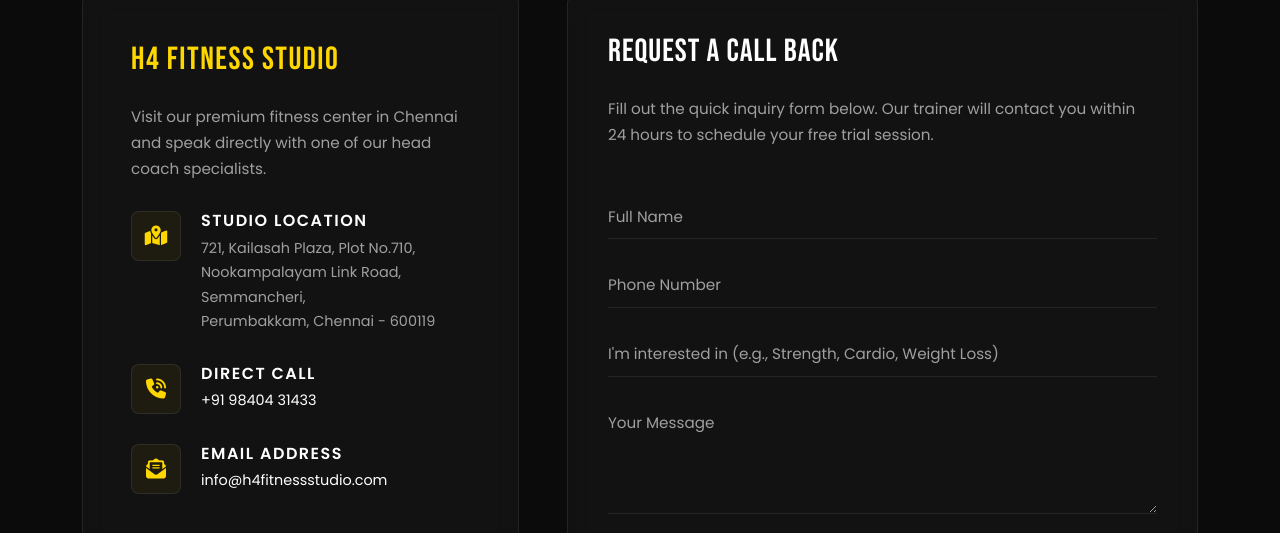
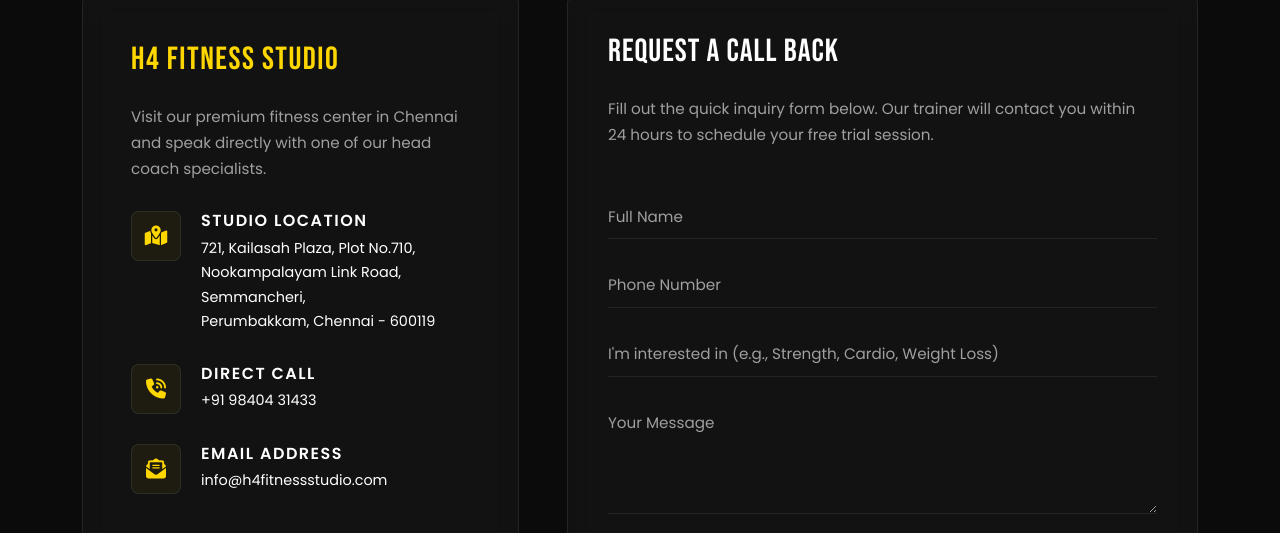
Before and after one commit to dhanushramadoss279-gif/H4-FItness-Studio, a plain HTML site: page index.html in a window 1280 px wide. Shown: the part 8059-8592 px from the top of the page. Drawn offline with nearby package versions, Linux system fonts and the light colour scheme.

Commit message:
Add files via upload

```diff
--- a/index.html
+++ b/index.html
@@ -709,7 +709,11 @@
                   </div>
                   <div class="contact-info-text">
                     <h4>Studio Location</h4>
-                    <p>721, Kailasah Plaza, Plot No.710,<br>Nookampalayam Link Road, Semmancheri,<br>Perumbakkam, Chennai - 600119</p>
+                    <p>
+                      <a href="https://www.google.com/maps/place/H4+Fitness+Studio+-+Semmancheri/@12.8792674,80.2093522,17z/data=!4m14!1m7!3m6!1s0x3a525ba6b8c387b9:0xa0f6faaed7eadef4!2sH4+Fitness+Studio+-+Semmancheri!8m2!3d12.8792622!4d80.2119271!16s%2Fg%2F11ydmjrbsn!3m5!1s0x3a525ba6b8c387b9:0xa0f6faaed7eadef4!8m2!3d12.8792622!4d80.2119271!16s%2Fg%2F11ydmjrbsn?hl=en&entry=ttu&g_ep=EgoyMDI2MDYyOS4wIKXMDSoASAFQAw%3D%3D" target="_blank" rel="noopener noreferrer" class="text-white text-decoration-none">
+                        721, Kailasah Plaza, Plot No.710,<br>Nookampalayam Link Road, Semmancheri,<br>Perumbakkam, Chennai - 600119
+                      </a>
+                    </p>
                   </div>
                 </li>
 
@@ -739,7 +743,7 @@
 
             <!-- Styled Map container -->
             <div class="map-container">
-              <iframe src="https://www.google.com/maps/place/H4+Fitness+Studio+-+Semmancheri/@12.8792674,80.2093522,17z/data=!3m1!4b1!4m6!3m5!1s0x3a525ba6b8c387b9:0xa0f6faaed7eadef4!8m2!3d12.8792622!4d80.2119271!16s%2Fg%2F11ydmjrbsn?hl=en&entry=ttu&g_ep=EgoyMDI2MDYyOS4wIKXMDSoASAFQAw%3D%3D"></iframe>
+              <iframe src="https://www.google.com/maps/embed?pb=!1m18!1m12!1m3!1d3889.9242940251765!2d80.20935221535456!3d12.8792674!2m3!1f0!2f0!3f0!3m2!1i1024!2i768!4f13.1!3m3!1m2!1s0x3a525ba6b8c387b9%3A0xa0f6faaed7eadef4!2sH4%20Fitness%20Studio%20-%20Semmancheri!5e0!3m2!1sen!2sin!4v1700000000000!5m2!1sen!2sin" width="600" height="450" style="border:0;" allowfullscreen="" loading="lazy" referrerpolicy="no-referrer-when-downgrade"></iframe>
             </div>
           </div>
         </div>
```
